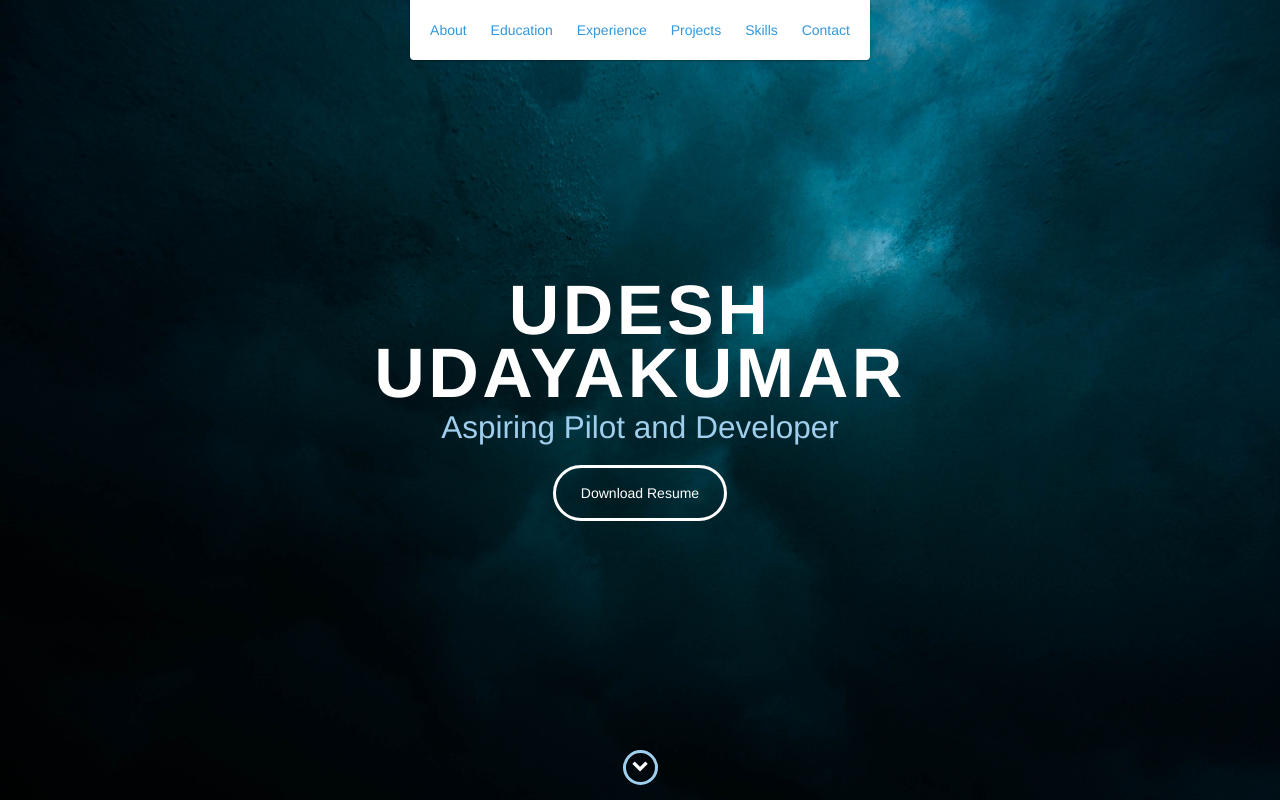
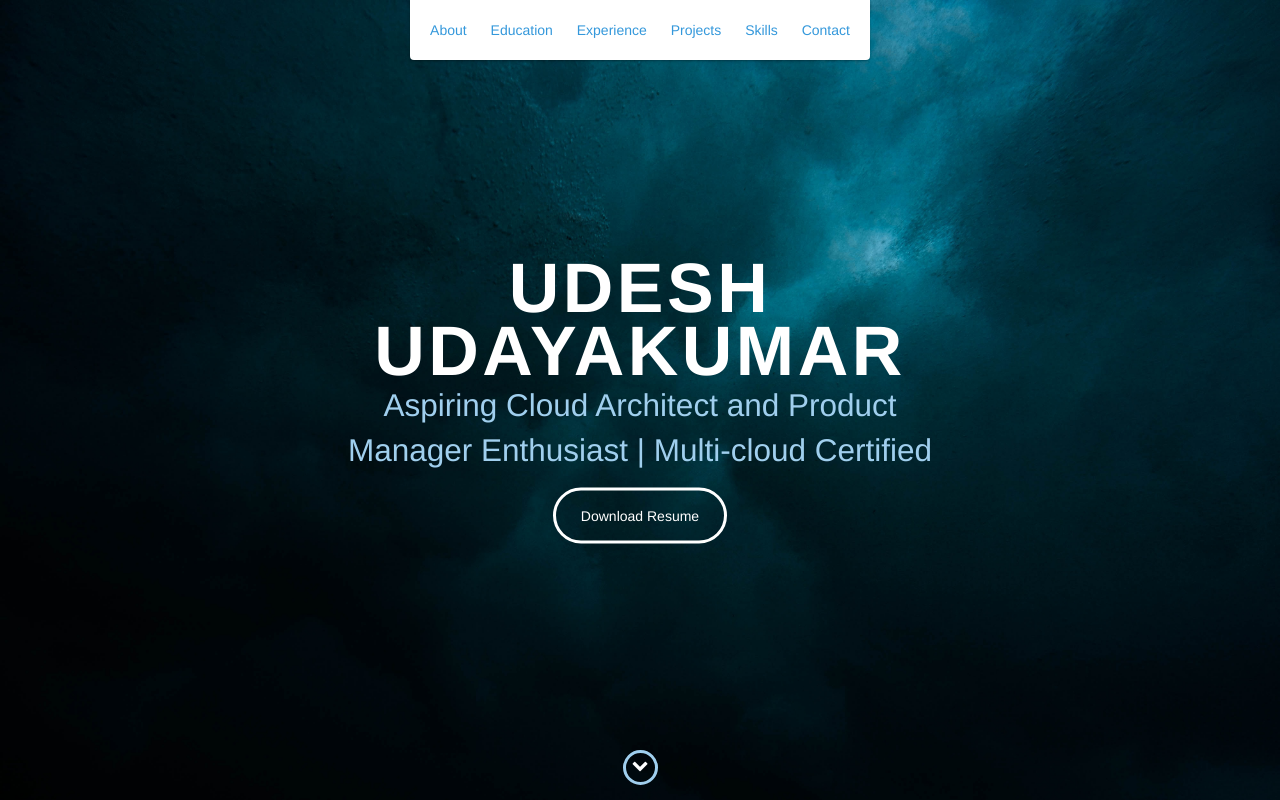
Before and after one commit to pilotudesh/pilotudesh.github.io, a website: page index.html in a window 1280 px wide. Shown: the top 800 px of the page. Drawn offline with nearby package versions, Linux system fonts and the light colour scheme.

Commit message:
Update index.html

```diff
--- a/index.html
+++ b/index.html
@@ -49,7 +49,7 @@
     <div id="lead">
         <div id="lead-content">
             <h1>Udesh Udayakumar</h1>
-            <h2>Aspiring Pilot and Developer</h2>
+            <h2>Aspiring Cloud Architect and Product Manager Enthusiast | Multi-cloud Certified</h2>
             <a href="Udesh Resume-2021.pdf" class="btn-rounded-white">Download Resume</a>
         </div>
         <!-- End #lead-content -->
```
